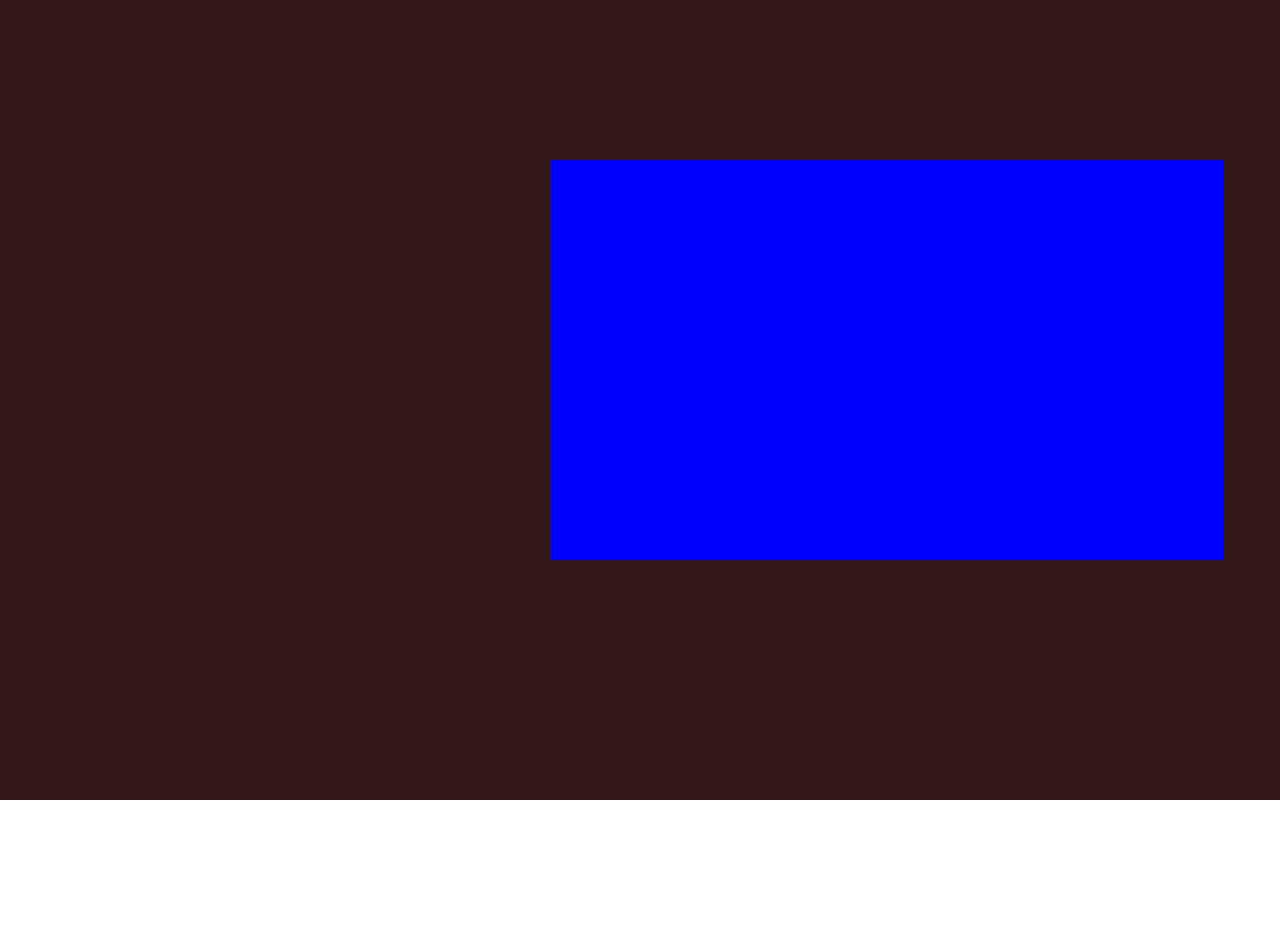
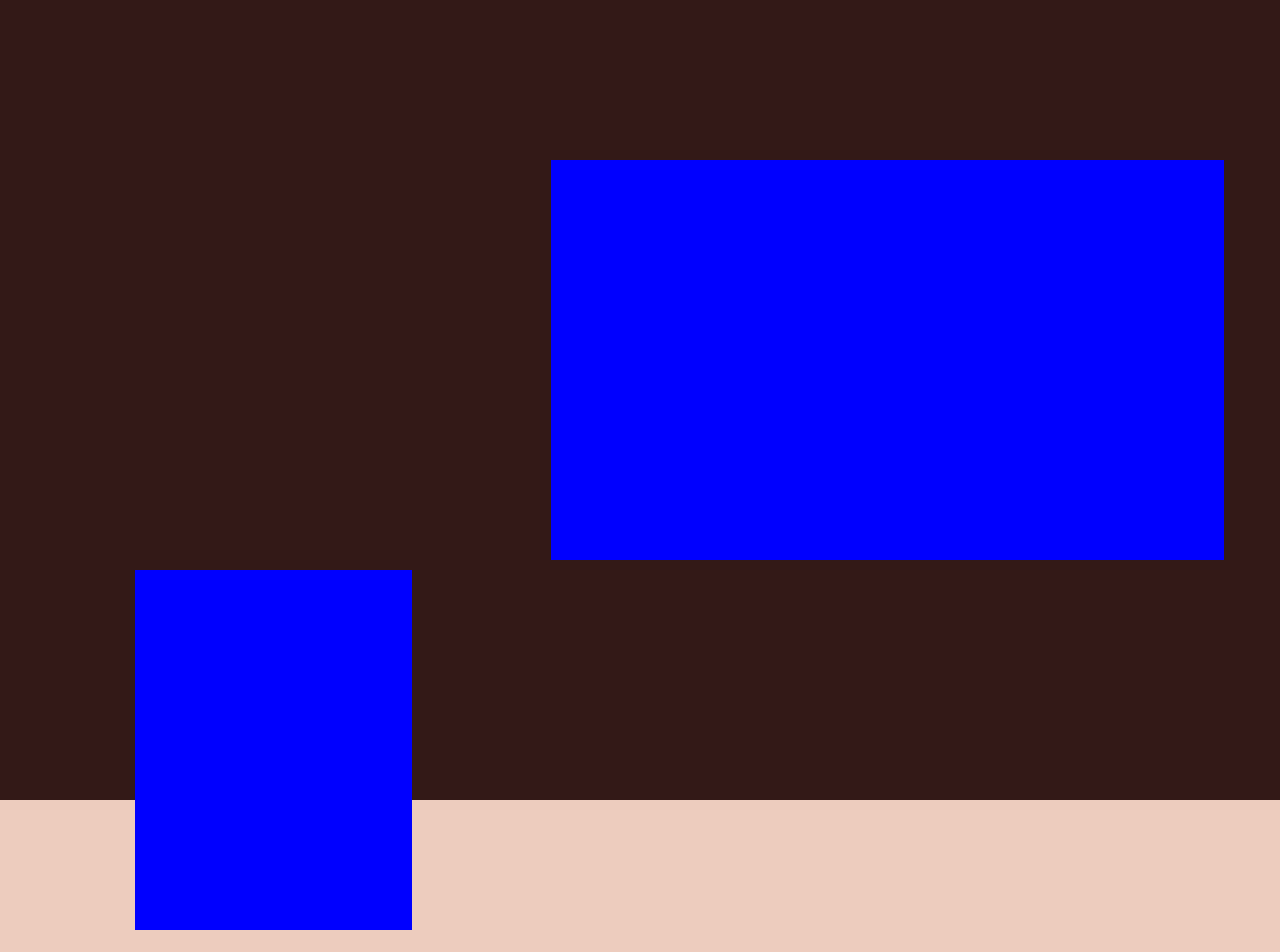
Before and after one commit to Healoz/PhoebeEasterSewingWebsite, a Next.js app: page / in a window 1280 px wide. Shown: the top 952 px of the page. Before the commit the page ends 800 px from the top, so only its background shows below. Built offline with nearby package versions, Linux system fonts and the light colour scheme.

Commit message:
Aligning visual elements

```diff
--- a/app/components/common/Hero/style.module.scss
+++ b/app/components/common/Hero/style.module.scss
@@ -25,6 +25,22 @@
         margin-right: $grid-desktop-margin;
       }
     }
+
+    .decorativeImageWrapper:nth-child(2) {
+      background-color: blue;
+      @include grid-span(3);
+      height: 32vh;
+      position: absolute;
+      bottom: -173px;
+      left: $grid-mobile-margin;
+      z-index: 2;
+
+      @include lg {
+        left: grid-span(1, 1);
+        height: 45vh;
+        bottom: -130px;
+      }
+    }
   }
 
   .foregroundElements {
--- /dev/null
+++ b/app/components/common/LatestDrop/index.tsx
@@ -0,0 +1,10 @@
+import { FC } from "react";
+import styles from "./style.module.scss";
+
+interface Props {}
+
+const LatestDrop: FC<Props> = ({}) => {
+  return <section className={styles.latestDrop}></section>;
+};
+
+export default LatestDrop;
--- /dev/null
+++ b/app/components/common/LatestDrop/style.module.scss
@@ -0,0 +1,7 @@
+@use "../../../styles/variables" as *;
+
+.latestDrop {
+  background-color: $pink;
+  min-height: 100vh;
+  position: relative;
+}
--- a/app/page.tsx
+++ b/app/page.tsx
@@ -1,9 +1,11 @@
 import Hero from "./components/common/Hero";
+import LatestDrop from "./components/common/LatestDrop";
 
 export default function Home() {
   return (
     <main>
       <Hero />
+      <LatestDrop />
     </main>
   );
 }
--- a/app/styles/_variables.scss
+++ b/app/styles/_variables.scss
@@ -121,16 +121,26 @@ $bp-hero-wide: 1600px;
 // ==== SPAN-WIDTH MIXIN ====
 // $span = how many columns this element should occupy
 // $extra-margins = how many margin-widths to add on top (e.g. 1 = bleeds flush to viewport edge)
-@mixin grid-span($span, $extra-margins: 0) {
+// Declares the custom props the calc depends on
+@mixin set-grid-vars {
   --grid-container: min(100vw, var(--grid-max-width));
   --grid-inner: calc(var(--grid-container) - (var(--grid-margin) * 2));
   --grid-col: calc(
     (var(--grid-inner) - (var(--grid-gutter) * (var(--grid-cols) - 1))) /
       var(--grid-cols)
   );
+}
 
-  width: calc(
+// Returns a value — usable inside any property
+@function grid-span($span, $extra-margins: 0) {
+  @return calc(
     (var(--grid-col) * #{$span}) + (var(--grid-gutter) * (#{$span} - 1)) +
       (var(--grid-margin) * #{$extra-margins})
   );
 }
+
+// Existing mixin, now just wraps the function for `width`
+@mixin grid-span($span, $extra-margins: 0) {
+  @include set-grid-vars;
+  width: grid-span($span, $extra-margins);
+}
```
